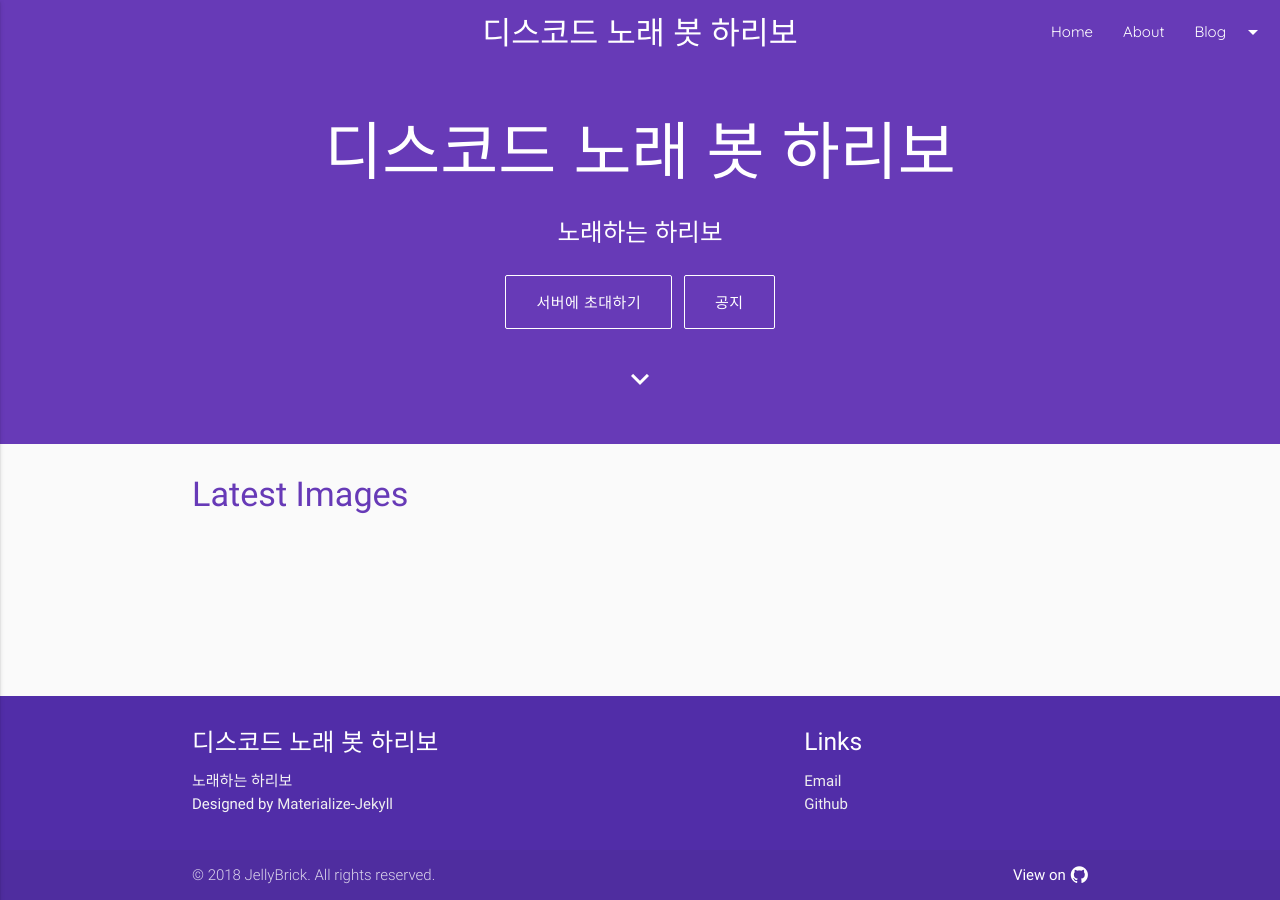
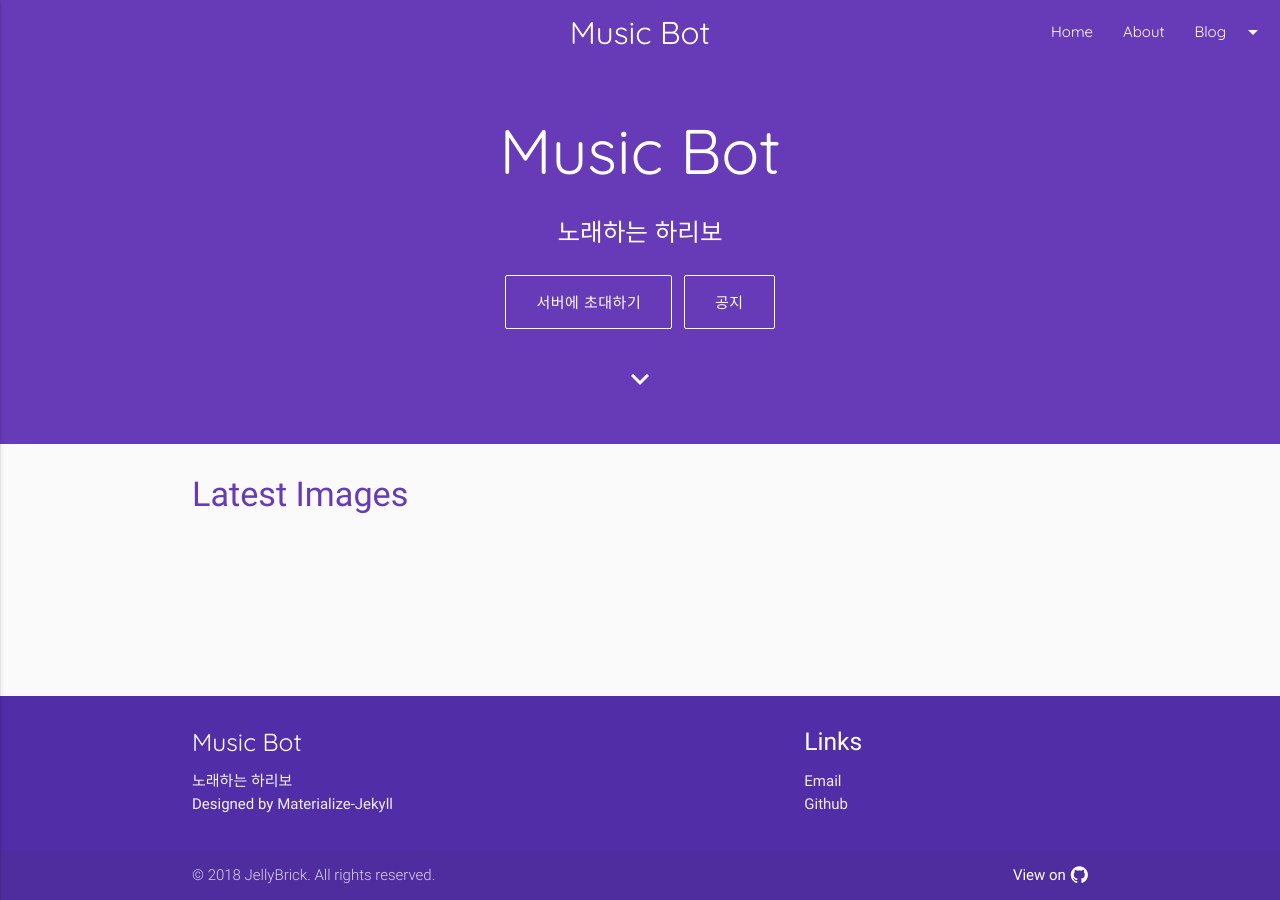
Before and after one commit to haribosinging/haribosinging.github.io, a Jekyll site: the page built from index.html, in a window 1280 px wide. Built offline with Jekyll 4.4.1, drawn with Linux system fonts in a browser that asks for light colours; nearby versions of some CDN libraries; some web fonts are replaced.

Commit message:
Update _config.yml

```diff
--- a/_config.yml
+++ b/_config.yml
@@ -1,4 +1,4 @@
-title: 디스코드 노래 봇 하리보
+title: Music Bot
 description: 노래하는 하리보
 url: https://haribosinging.github.io/
 keywords: ["Discord", "Music Bot", "Discord bot", "디스코드", "디코 봇", "디코 노래", "노래 봇"]
```
